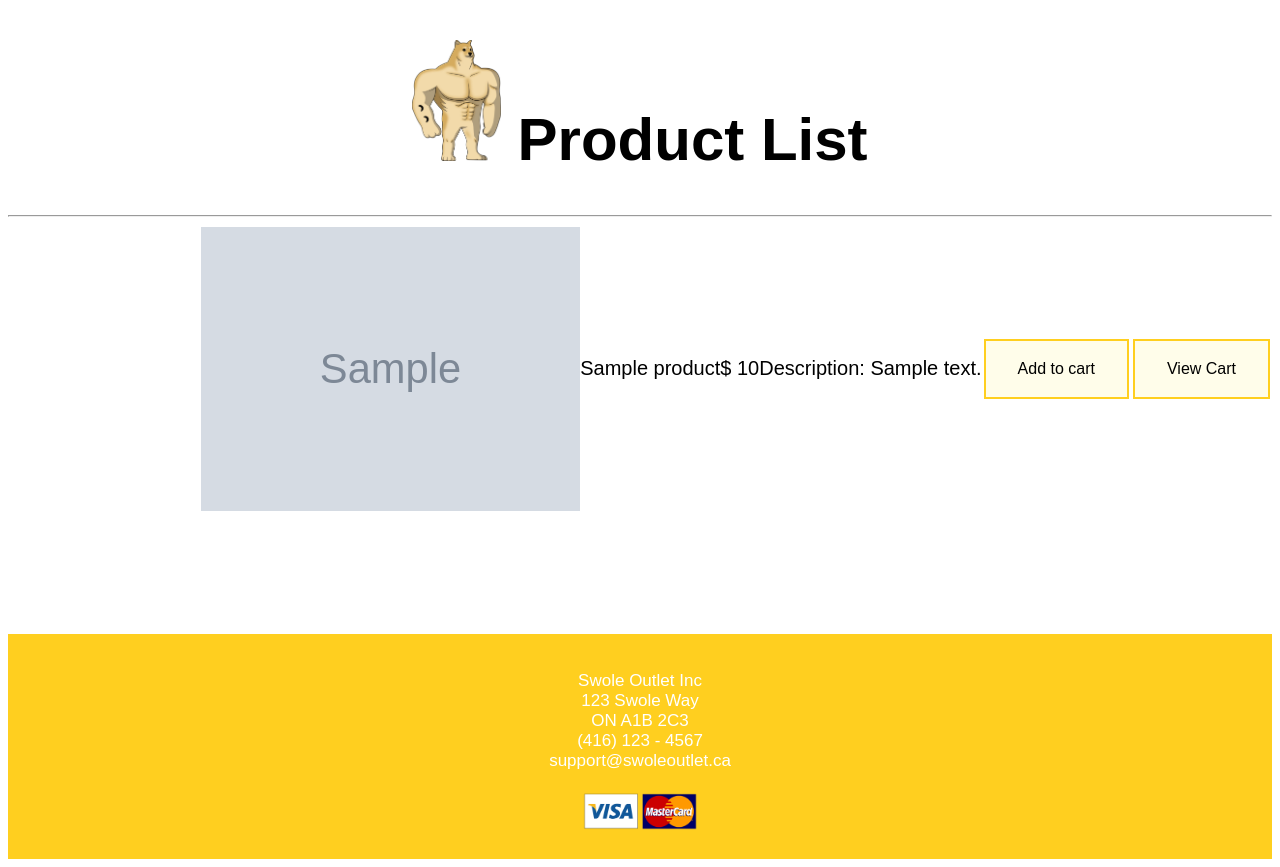
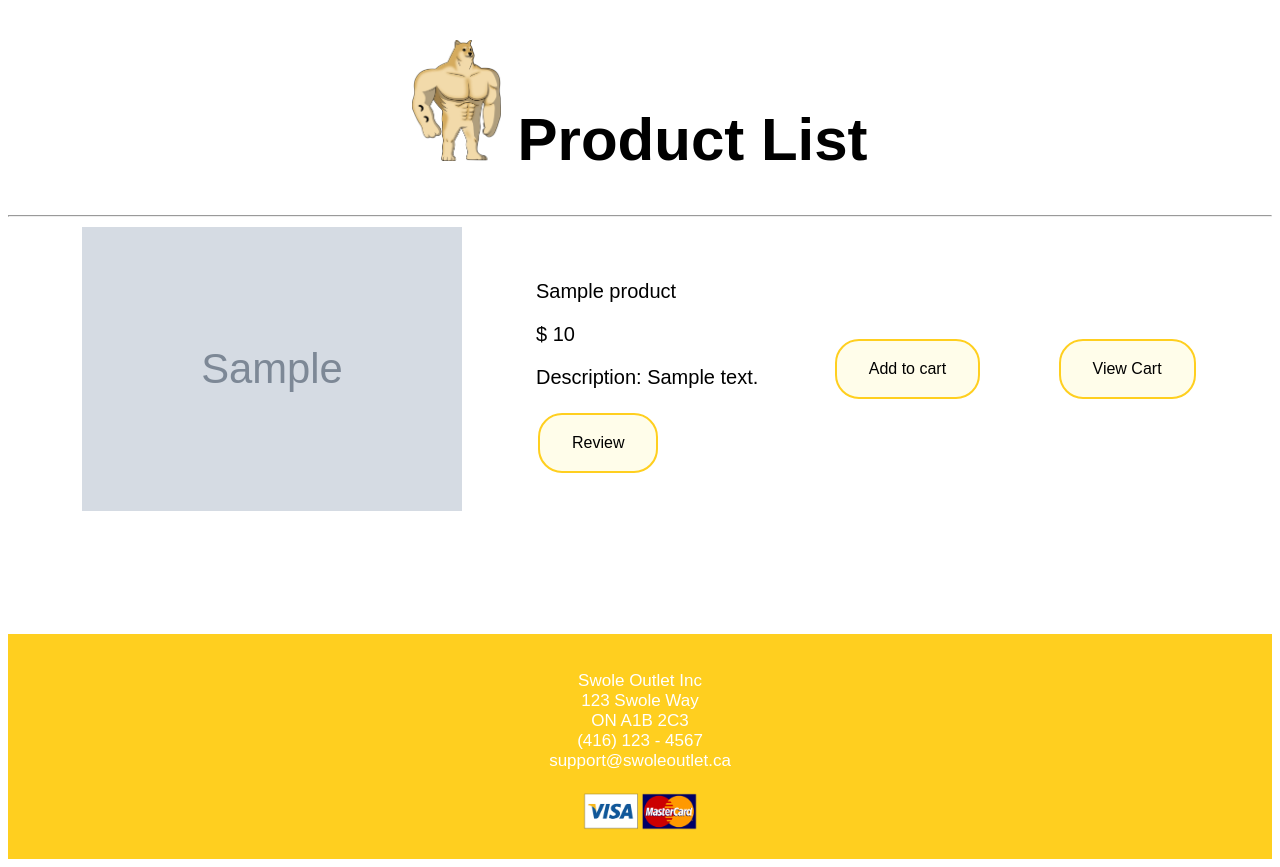
Before and after one commit to RamSritharan/Swole-Outlet-E-Commerce-Site, a Django app: page /products/ in a window 1280 px wide. Shown: the part 53-920 px from the top of the page. Run offline with Django 4.2, Linux system fonts and the light colour scheme; tables that the repository leaves empty hold one stand-in row (values such as "Sample post"); grey boxes marked "Sample" are stand-in pictures.

Commit message:
review and styling

```diff
--- a/swoleoutlet/main_app/admin.py
+++ b/swoleoutlet/main_app/admin.py
@@ -1,5 +1,6 @@
 from django.contrib import admin
-from main_app.models import Product
+from main_app.models import Product, Review
 
 # Register your models here.
 admin.site.register(Product)
+admin.site.register(Review)
--- a/swoleoutlet/main_app/models.py
+++ b/swoleoutlet/main_app/models.py
@@ -2,6 +2,15 @@
 from django.db import models
 from django.urls import reverse
 from django.contrib.auth.models import User
+
+RATINGS = (
+  ('1', '1'),
+  ('2', '2'),
+  ('3', '3'),
+  ('4', '4'),
+  ('5', '5'),
+)
+
 
 class Order(models.Model):
   date = models.DateField('order date')
@@ -32,3 +41,12 @@ class Product(models.Model):
 
   def get_absolute_url(self):
     return reverse('detail', kwargs={'product_id':self.id})
+
+
+class Review(models.Model):
+  name = models.CharField(max_length=100)
+  product = models.ForeignKey(Product, on_delete=models.CASCADE)
+  rating = models.CharField(max_length=1, choices=RATINGS, default=RATINGS[0][0])
+
+  def __str__(self):
+    return f"{self.get_rating_display()}"
--- a/swoleoutlet/main_app/static/CSS/style.css
+++ b/swoleoutlet/main_app/static/CSS/style.css
@@ -17,10 +17,29 @@ h1 {
   font-size: 60px;
 }
 
+.review-form {
+  border-radius: 5px;
+  background-color: #fffdea;
+  padding: 20px;
+  justify-content: center;
+  display: flex;
+}
+
+input[type="text"],
+select,
+textarea {
+  width: 100%;
+  padding: 12px;
+  border: 1px solid #ffcf1f;
+  border-radius: 4px;
+  box-sizing: border-box;
+  resize: vertical;
+}
+
 table,
 td,
 th {
-  border: 1px solid #ffcf1f;
+  border: 2px solid #ffcf1f;
 }
 
 table {
@@ -53,14 +72,15 @@ ul {
   text-align: left;
   width: 100%;
 }
-
+.btn-submit,
+.btn-review,
 .btn-buy,
 .btn-add,
 .view-cart {
   border: none;
   color: white;
   padding: 16px 32px;
-  text-align: right;
+  text-align: center;
   text-decoration: none;
   display: inline-block;
   font-size: 16px;
@@ -70,12 +90,30 @@ ul {
   background-color: #fffdea;
   color: black;
   border: 2px solid #ffcf1f;
-  justify-content: right;
+  justify-content: space-between;
   height: 60px;
+  border-radius: 1.5em;
 }
 
-.btn-buy,
-.btn-remove,
+.btn-remove {
+  border: none;
+  color: white;
+  transition-duration: 0.4s;
+  text-align: right;
+  text-decoration: none;
+  display: inline-block;
+  cursor: pointer;
+  background-color: #fffdea;
+  color: black;
+  border: 2px solid #ffcf1f;
+  margin: 4px 2px;
+  border-radius: 1.5em;
+}
+
+.btn-submit:hover,
+.btn-review:hover,
+.btn-buy:hover,
+.btn-remove:hover,
 .btn-add:hover,
 .view-cart:hover {
   background-color: #ffcf1f;
@@ -90,7 +128,7 @@ ul {
 
 .column {
   display: flex;
-  justify-content: flex-end;
+  justify-content: space-evenly;
   align-items: center;
 }
 
--- a/swoleoutlet/main_app/templates/base.html
+++ b/swoleoutlet/main_app/templates/base.html
@@ -17,6 +17,8 @@
       rel="stylesheet"
       href="https://fonts.googleapis.com/icon?family=Material+Icons"
     />
+    <script src="https://cdnjs.cloudflare.com/ajax/libs/materialize/1.0.0/js/materialize.min.js"></script>
+
   </head>
   <body>
     <header class="navbar-fixed">
--- a/swoleoutlet/main_app/templates/products/products.html
+++ b/swoleoutlet/main_app/templates/products/products.html
@@ -15,31 +15,35 @@
         <div class="card-content"> -->
     <!-- <span class="card-title">{{ product.name }}</span> -->
     <!-- <p>{{ product.name }}</br>{{ product.product_description }}</br> ${{ product.price }} </p> -->
-
-    <p hidden id="product-id" data-product="{{product.id}}" class="product-id">
+  <ul>
+    <li><p hidden id="product-id" data-product="{{product.id}}" class="product-id">
       {{product.id}}
-    </p>
-    <p id="product-name" data-product="{{product.id}}" class="product-name">
+      </p></li>
+      <li><p id="product-name" data-product="{{product.id}}" class="product-name">
       {{product.name}}
-    </p>
-    <p hidden id="product-type" data-product="{{product.id}}" class="product-type">
+      </p></li>
+      <li><p hidden id="product-type" data-product="{{product.id}}" class="product-type">
       {{product.product_type}}
-    </p>
-    <p id="product-price" data-product="{{product.id}}" class="product-price">
+      </p></li>
+      <li><p id="product-price" data-product="{{product.id}}" class="product-price">
      $ {{product.price}}
-    </p>
-    <p id="product-description" class="product-description">
+      </p></li>
+    <li><p id="product-description" class="product-description">
       Description: {{ product.product_description }}
-    </p>
+    </p></li>
+    <li><a href="/orders"><button class="btn-review">
+      Review
+    </button></a></li>
+  </ul>
     <!-- </div>
       </div> -->
         <!-- <input type="submit" class="btn-add" value="Add To Cart" /> -->
         <button data-product="{{product.id}}" class="btn-add">
           Add to cart
         </button>
-        <button class="view-cart">
+        <a href="/cart"><button class="view-cart">
           View Cart
-        </button>
+        </button></a>
   </div>
 </br>
 </div>
--- a/swoleoutlet/main_app/views.py
+++ b/swoleoutlet/main_app/views.py
@@ -1,4 +1,6 @@
 from itertools import product
+from .forms import ReviewForm
+
 from django.shortcuts import render, redirect
 from django.views.generic.edit import CreateView, UpdateView, DeleteView
 from django.views.generic import ListView, DetailView
@@ -7,6 +9,7 @@ from .models import Product, Order
 from django.contrib.auth import login
 from django.contrib.auth.forms import UserCreationForm
 from django.contrib.auth.mixins import LoginRequiredMixin
+
 
 
 
@@ -73,3 +76,19 @@ def signup(request):
 
 def cart_index(request):
   return render(request, 'products/cart.html', {})
+
+
+def product(request, product_id):
+  product = Product.objects.get(id=product_id)
+  review_form = ReviewForm()
+  return render(request, 'order_list.html', {
+    'product': product, 'review_form': review_form
+  })
+
+def add_review(request, product_id):
+ form = ReviewForm(request.POST)
+ if form.is_valid():
+  new_review = form.save(commit=False)
+  new_review.product_id = product_id
+  new_review.save()
+  return redirect('order_list', product_id=product_id)
```
Also changed, not shown: swoleoutlet/main_app/forms.py (added, +7 -0 lines), swoleoutlet/main_app/templates/main_app/order_list.html (+80 -1 lines), swoleoutlet/main_app/templates/products/cart.html (+9 -1 lines), swoleoutlet/main_app/migrations/0007_review.py (added), 1 other file.
